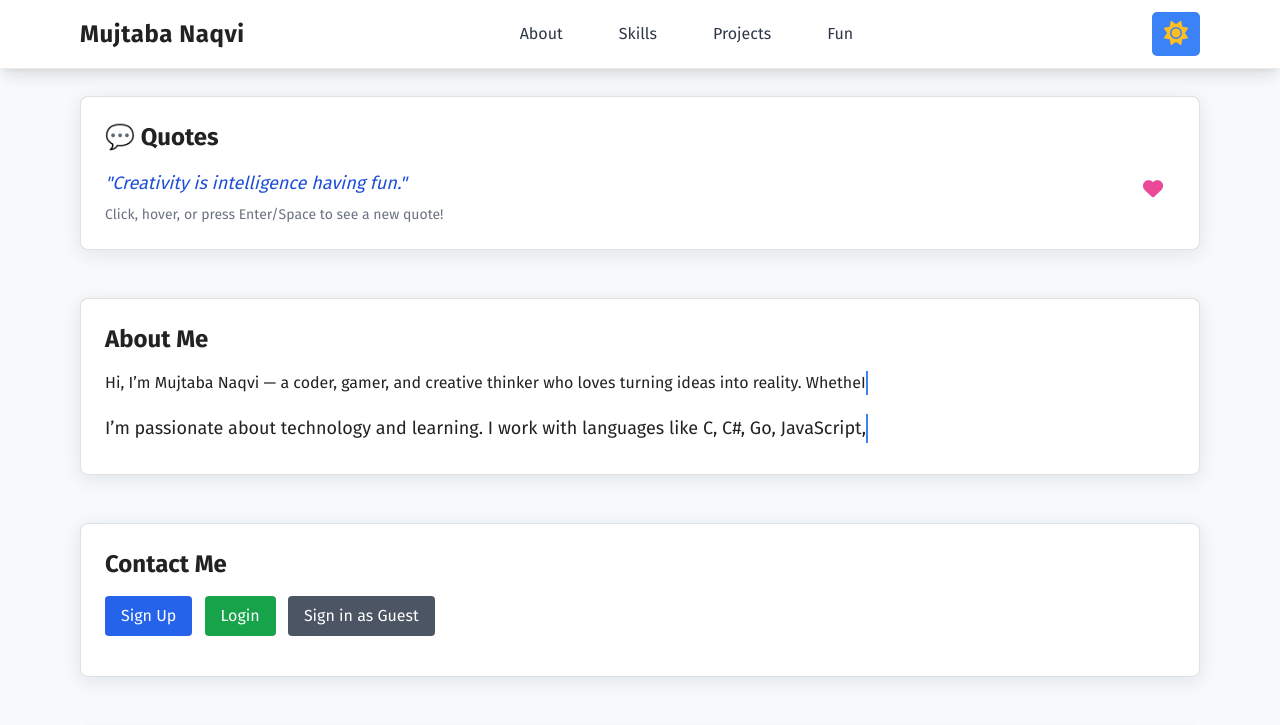
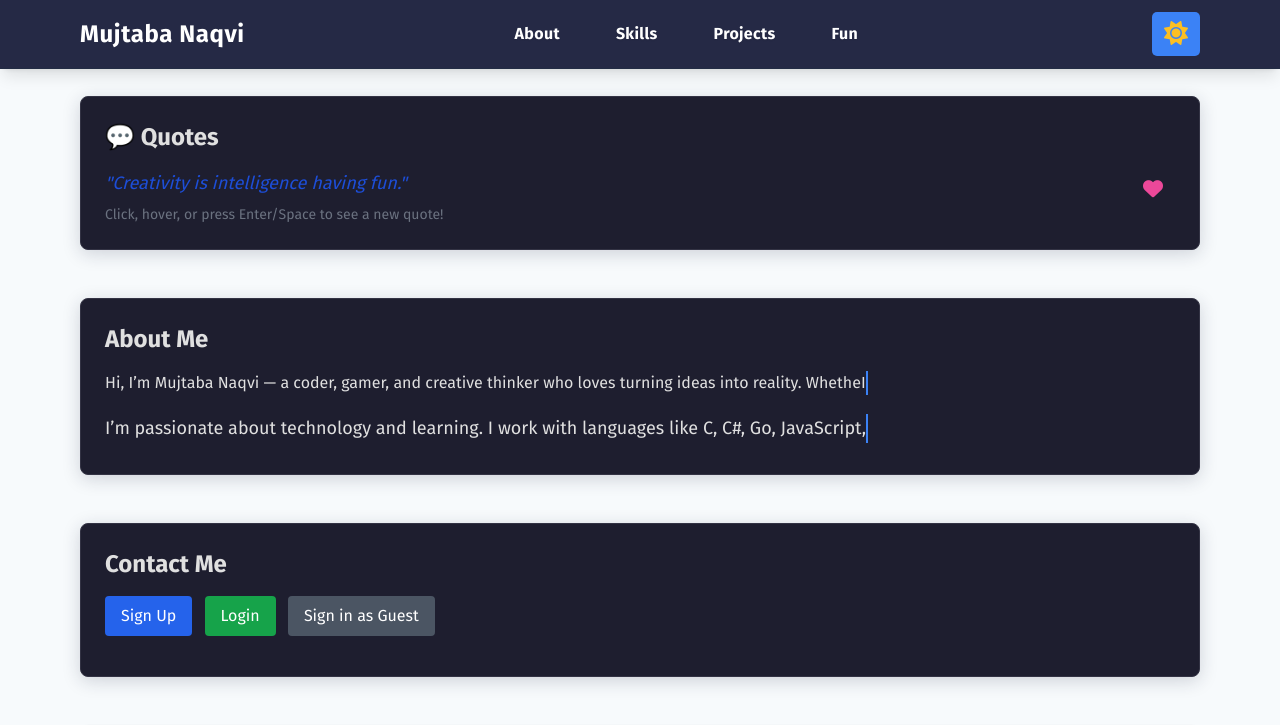
Before and after one commit to MujtabaNaqvi13/mujtabaswebsite, a plain HTML site: page index.html in a window 1280 px wide. Shown: the top 725 px of the page. Drawn offline with nearby package versions, Linux system fonts and the light colour scheme.

Commit message:
feat: Add fade-in effect on scroll and enhance navbar styles; include contact section

```diff
--- a/index.html
+++ b/index.html
@@ -2,6 +2,35 @@
 <html lang="en">
 <head>
     <style>
+      /* Fade-in on scroll */
+      .fade-in-section {
+        opacity: 0;
+        transform: translateY(32px);
+        transition: opacity 0.7s cubic-bezier(.4,0,.2,1), transform 0.7s cubic-bezier(.4,0,.2,1);
+        will-change: opacity, transform;
+      }
+      .fade-in-section.visible {
+        opacity: 1;
+        transform: none;
+      }
+      /* Button, link, card hover effects */
+      button, .btn, .card, .section-bg, .section-bg-light, a {
+        transition: box-shadow 0.2s, background 0.2s, color 0.2s, transform 0.18s;
+      }
+      button:hover, .btn:hover {
+        box-shadow: 0 4px 18px 0 rgba(30,32,60,0.10);
+        transform: translateY(-2px) scale(1.045);
+        filter: brightness(1.08);
+      }
+      a:hover {
+        color: #3b82f6;
+        text-decoration: underline;
+        transform: scale(1.045);
+      }
+      .card:hover, .section-bg:hover, .section-bg-light:hover {
+        box-shadow: 0 8px 32px 0 rgba(30,32,60,0.13);
+        transform: translateY(-2px) scale(1.025);
+      }
       html { scroll-behavior: smooth; }
       body, .site-bg {
         background: var(--site-bg, #FAFAFA);
@@ -30,44 +59,69 @@
         border: 1px solid #ececec;
       }
       .navbar-bg {
-        background: var(--navbar-bg, #FFFFFF) !important;
-        color: var(--navbar-fg, #222222) !important;
-        box-shadow: 0 4px 18px 0 rgba(30,32,60,0.08);
-        border-bottom: 1.5px solid #ececec;
-        backdrop-filter: blur(6px);
+        background: var(--navbar-bg, #252945) !important;
+        color: var(--navbar-fg, #fff) !important;
+        box-shadow: 0 4px 18px 0 rgba(30,32,60,0.13);
+        border-bottom: 1.5px solid #222c44;
         transition: background 0.3s, color 0.3s, box-shadow 0.3s;
+        opacity: 1 !important;
+        z-index: 1000;
+      }
+      .navbar-bg .nav-link {
+        color: var(--navbar-link, #fff) !important;
+        font-weight: 600;
+        letter-spacing: 0.02em;
+        opacity: 1 !important;
+        text-shadow: 0 1px 2px rgba(0,0,0,0.08);
+        transition: color 0.2s;
+      }
+      [data-theme="light"] .navbar-bg .nav-link {
+        --navbar-link: #fff;
+      }
+      [data-theme="dark"] .navbar-bg .nav-link {
+        --navbar-link: #252945;
+      }
+      .navbar-bg .nav-link:hover {
+        color: #3b82f6 !important;
+        text-decoration: underline;
       }
       [data-theme="light"] body, [data-theme="light"] .site-bg {
+        --site-bg: #121212;
+        --site-fg: #E0E0E0;
+      }
+      [data-theme="light"] .section-bg {
+        --section-bg: #1E1E2F;
+        --section-fg: #E0E0E0;
+        box-shadow: 0 4px 18px 0 rgba(30,32,60,0.18);
+        border: 1.5px solid #333344;
+      }
+      [data-theme="light"] .section-bg-light {
+        --section-bg-light: #232336;
+        --section-fg-light: #E0E0E0;
+      }
+      [data-theme="light"] .navbar-bg {
+  --navbar-bg: #252945;
+  --navbar-fg: #fff;
+      }
+      [data-theme="dark"] body, [data-theme="dark"] .site-bg {
         --site-bg: #FAFAFA;
         --site-fg: #222222;
       }
-      [data-theme="light"] .section-bg {
+      [data-theme="dark"] .section-bg {
         --section-bg: #FFFFFF;
         --section-fg: #222222;
+        box-shadow: 0 2px 12px 0 rgba(60,60,60,0.04);
+        border-radius: 14px;
+        border: 1px solid #ececec;
+        transition: background 0.3s, color 0.3s, box-shadow 0.3s;
       }
-      [data-theme="light"] .section-bg-light {
+      [data-theme="dark"] .section-bg-light {
         --section-bg-light: #F5F5F7;
         --section-fg-light: #222222;
       }
-      [data-theme="light"] .navbar-bg {
-        --navbar-bg: #FFFFFF;
-        --navbar-fg: #222222;
-      }
-      [data-theme="dark"] body, [data-theme="dark"] .site-bg {
-        --site-bg: #121212;
-        --site-fg: #E0E0E0;
-      }
-      [data-theme="dark"] .section-bg {
-        --section-bg: #1C1C28;
-        --section-fg: #E0E0E0;
-      }
-      [data-theme="dark"] .section-bg-light {
-        --section-bg-light: #232336;
-        --section-fg-light: #E0E0E0;
-      }
       [data-theme="dark"] .navbar-bg {
-        --navbar-bg: #252945;
-        --navbar-fg: #E0E0E0;
+  --navbar-bg: #fff;
+  --navbar-fg: #252945;
       }
       .typewriter {
         display: inline-block;
@@ -97,6 +151,20 @@
 <body class="bg-gray-50 text-gray-900" style="font-family: 'Fira Sans', Arial, sans-serif;">
     <!-- Navbar at absolute top -->
     <script>
+      // Fade-in on scroll for sections
+      document.addEventListener('DOMContentLoaded', function() {
+        const faders = document.querySelectorAll('.fade-in-section');
+        const appearOptions = { threshold: 0.12, rootMargin: '0px 0px -40px 0px' };
+        const appearOnScroll = new IntersectionObserver(function(entries, observer) {
+          entries.forEach(entry => {
+            if (entry.isIntersecting) {
+              entry.target.classList.add('visible');
+              observer.unobserve(entry.target);
+            }
+          });
+        }, appearOptions);
+        faders.forEach(fader => { appearOnScroll.observe(fader); });
+      });
       // CSS variable dark mode setup
       (function() {
         const prefersDark = window.matchMedia('(prefers-color-scheme: dark)').matches;
@@ -125,7 +193,7 @@
     <main class="pt-24 max-w-6xl mx-auto px-4 space-y-12">
 
         <!-- Quote Section -->
-  <section id="quotes" class="section-bg p-6 rounded-lg shadow animate__animated animate__fadeInUp">
+  <section id="quotes" class="section-bg p-6 rounded-lg shadow fade-in-section">
             <h2 class="text-2xl font-bold mb-4">💬 Quotes</h2>
             <div id="quote-widget" class="relative">
                 <div id="quote-box" class="text-lg italic text-blue-700 dark:text-blue-300 cursor-pointer transition-colors duration-300 animate__animated" tabindex="0" aria-live="polite" aria-label="Quote">"Creativity is intelligence having fun."</div>
@@ -135,7 +203,7 @@
         </section>
 
         <!-- About -->
-  <section id="about" class="section-bg p-6 rounded-lg shadow animate__animated animate__fadeInUp">
+  <section id="about" class="section-bg p-6 rounded-lg shadow fade-in-section">
             <h2 class="text-2xl font-bold mb-4">About Me</h2>
             <p class="mb-3 typewriter" data-typewriter="Hi, I’m Mujtaba Naqvi — a coder, gamer, and creative thinker who loves turning ideas into reality. Whether I’m building a new project, exploring a game world, or solving a tricky problem, I always bring curiosity and energy to everything I do."></p>
             <p class="text-lg leading-relaxed typewriter" data-typewriter="I’m passionate about technology and learning. I work with languages like C, C#, Go, JavaScript, HTML, and CSS, and I enjoy experimenting with new tools and concepts. My approach is all about thinking outside the box, staying persistent, and having fun along the way. I believe in the power of stories, values, and critical thinking — and I’m always ready for the next challenge, armed with a sense of humor and a drive to innovate."></p>
@@ -154,9 +222,8 @@
                 const navHeight = navbar.offsetHeight;
                 const rect = target.getBoundingClientRect();
                 const scrollTop = window.pageYOffset || document.documentElement.scrollTop;
-                const top = rect.top + scrollTop - navHeight;
+                const top = rect.top + scrollTop - navHeight + 1;
                 window.scrollTo({ top, behavior: 'smooth' });
-                // Optionally update URL hash
                 history.replaceState(null, '', href);
               }
             }
@@ -190,7 +257,7 @@
     </script>
         </section>
         <!-- Contact Area -->
-  <section id="contact" class="section-bg p-6 rounded-lg shadow animate__animated animate__fadeInUp">
+  <section id="contact" class="section-bg p-6 rounded-lg shadow fade-in-section">
             <h2 class="text-2xl font-bold mb-4">Contact Me</h2>
             <div class="mb-4">
                 <button id="signup-btn" class="bg-blue-600 text-white px-4 py-2 rounded mr-2">Sign Up</button>
@@ -210,7 +277,7 @@
         </section>
 
         <!-- Skills -->
-  <section id="skills" class="section-bg-light p-6 rounded-lg shadow">
+  <section id="skills" class="section-bg-light p-6 rounded-lg shadow fade-in-section">
             <h2 class="text-2xl font-bold mb-4">Skills</h2>
             <ul class="list-disc pl-6 space-y-2">
                 <li>HTML, CSS, JavaScript</li>
@@ -220,7 +287,7 @@
         </section>
 
         <!-- Projects -->
-  <section id="projects" class="section-bg-light p-6 rounded-lg shadow">
+  <section id="projects" class="section-bg-light p-6 rounded-lg shadow fade-in-section">
             <h2 class="text-2xl font-bold mb-4">Projects</h2>
             <ul class="list-disc pl-6 space-y-2">
                 <li>Portfolio Website</li>
@@ -230,7 +297,7 @@
         </section>
 
         <!-- Fun Section at Bottom -->
-  <section id="fun" class="section-bg p-6 rounded-lg shadow space-y-8">
+  <section id="fun" class="section-bg p-6 rounded-lg shadow space-y-8 fade-in-section">
 
             <!-- Ask a Question (demo, localStorage only) -->
             <div>
@@ -513,6 +580,21 @@
                 </ul>
             </div>
 
+    <!-- Contact Section -->
+  <section id="contact" class="section-bg p-6 rounded-lg shadow mt-12 fade-in-section">
+      <h2 class="text-2xl font-bold mb-4">Contact</h2>
+      <div class="mb-4">
+        <span class="font-semibold">Email:</span>
+        <a href="mailto:s.mujtaba.naqvi@outlook.com" class="underline text-blue-600 dark:text-blue-400 break-all">s.mujtaba.naqvi@outlook.com</a>
+      </div>
+      <form class="space-y-3" autocomplete="off" style="max-width:400px;">
+        <input type="text" class="border p-2 w-full rounded bg-white dark:bg-[#232336] text-[#222] dark:text-[#E0E0E0]" placeholder="Your Name" required>
+        <input type="email" class="border p-2 w-full rounded bg-white dark:bg-[#232336] text-[#222] dark:text-[#E0E0E0]" placeholder="Your Email" required>
+        <textarea class="border p-2 w-full rounded bg-white dark:bg-[#232336] text-[#222] dark:text-[#E0E0E0]" placeholder="Your Message" required></textarea>
+        <button type="submit" class="bg-blue-600 hover:bg-blue-700 text-white px-4 py-2 rounded">Send</button>
+      </form>
+    </section>
+
         </section>
 
     </main>
```
